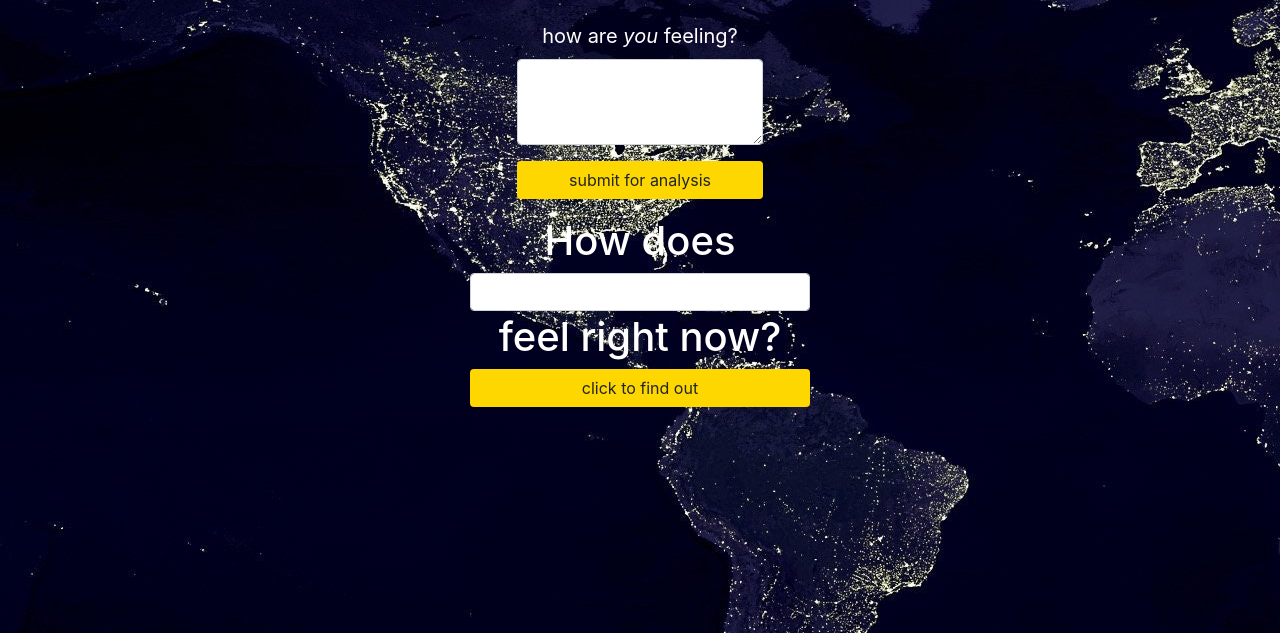
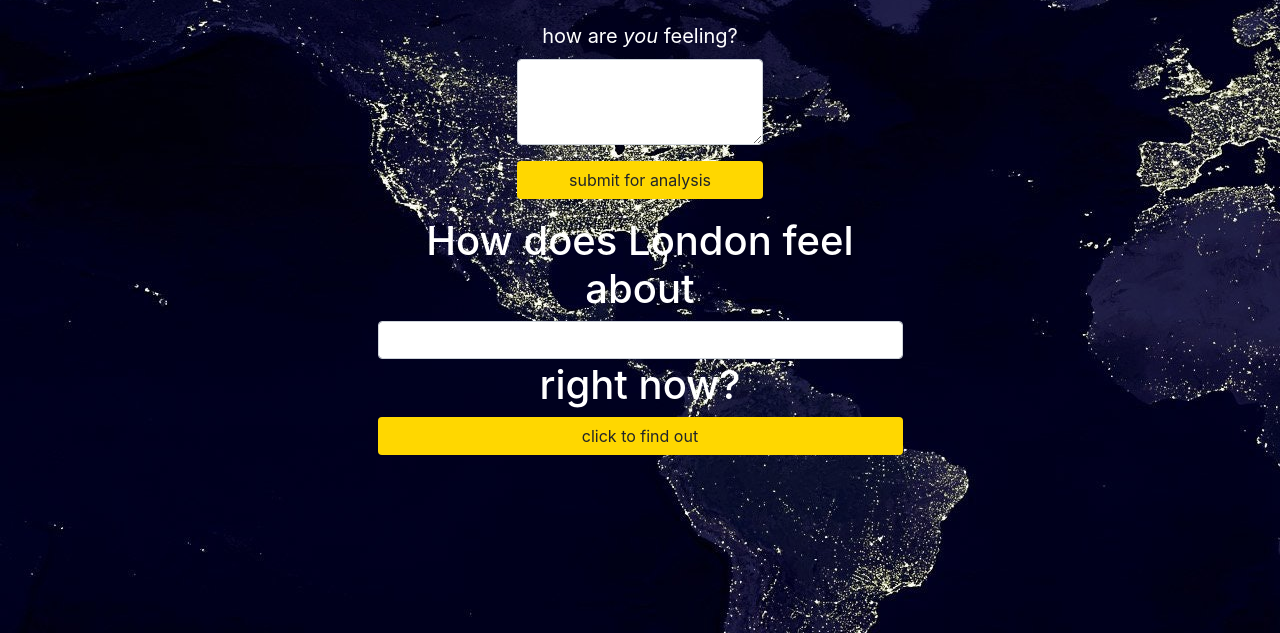
Before and after one commit to kirillzabrodin/tweet_mood, a Django app: page / in a window 1280 px wide. Shown: the part 167-800 px from the top of the page. Run offline with Django 3.2, Linux system fonts and the light colour scheme; some libraries are stand-ins or nearby versions.

Commit message:
updtred homepage to reflect what london thinks

```diff
--- a/tweetmood/templates/tweetmood/index.html
+++ b/tweetmood/templates/tweetmood/index.html
@@ -17,10 +17,10 @@
         </div>
         <!-- how is feeling right now form -->
         <div class="container">
-          <div class="row col-md-4 offset-md-4 text-center">
+          <div class="row col-md-6 offset-md-3 text-center">
             <form class="form-inline" action="/analysis" method="post">
               {% csrf_token %}
-              <h1>How does <input class="form-control" id="city-form-input" type="text" name="text" value=""> feel right now?</h1>
+              <h1>How does London feel about <input class="form-control" id="city-form-input" type="text" name="text" value=""> right now?</h1>
               <button type="submit" class="btn btn-custom btn-block mb-2">click to find out</button>
             </form>
           </div>
```
